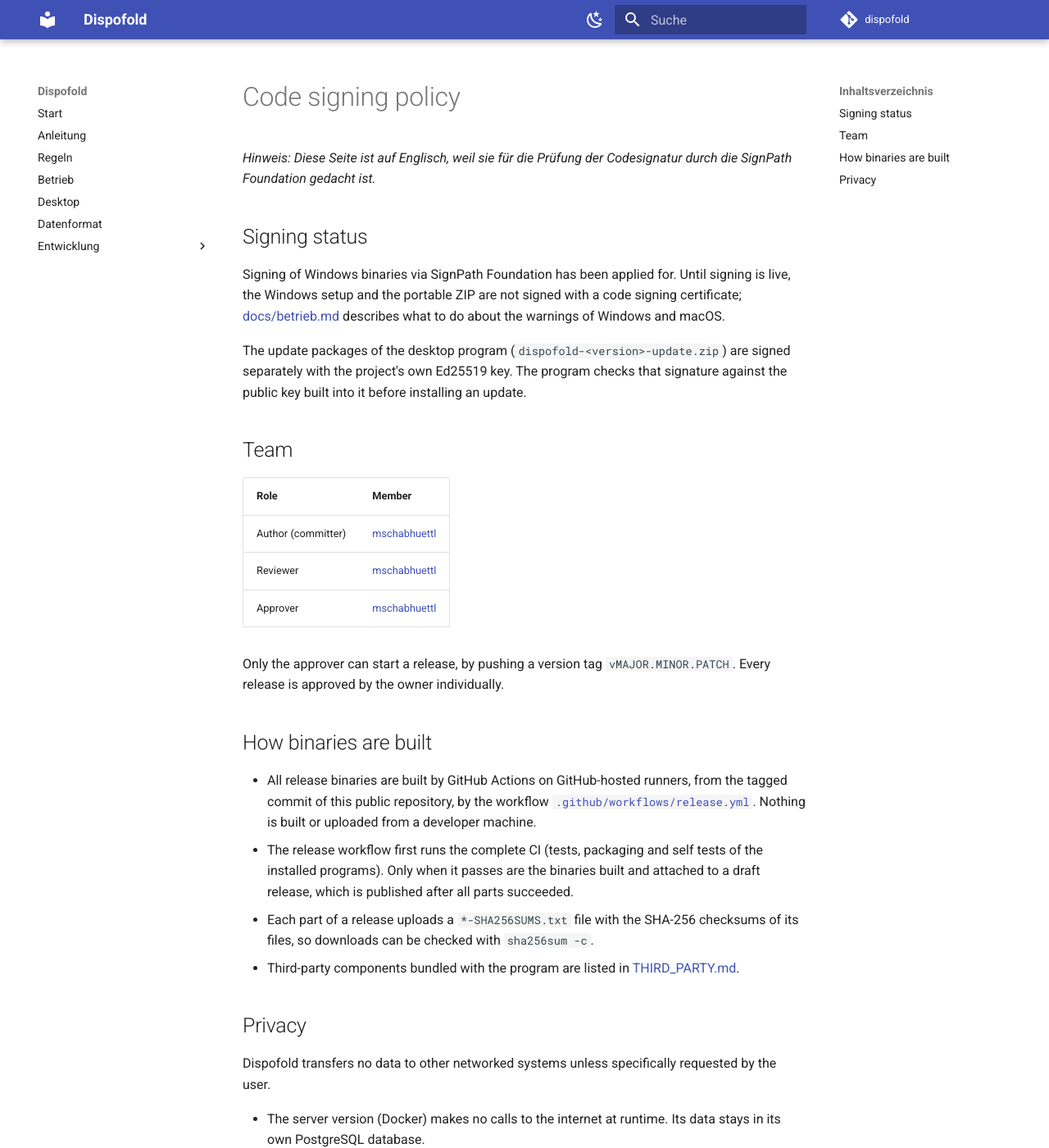
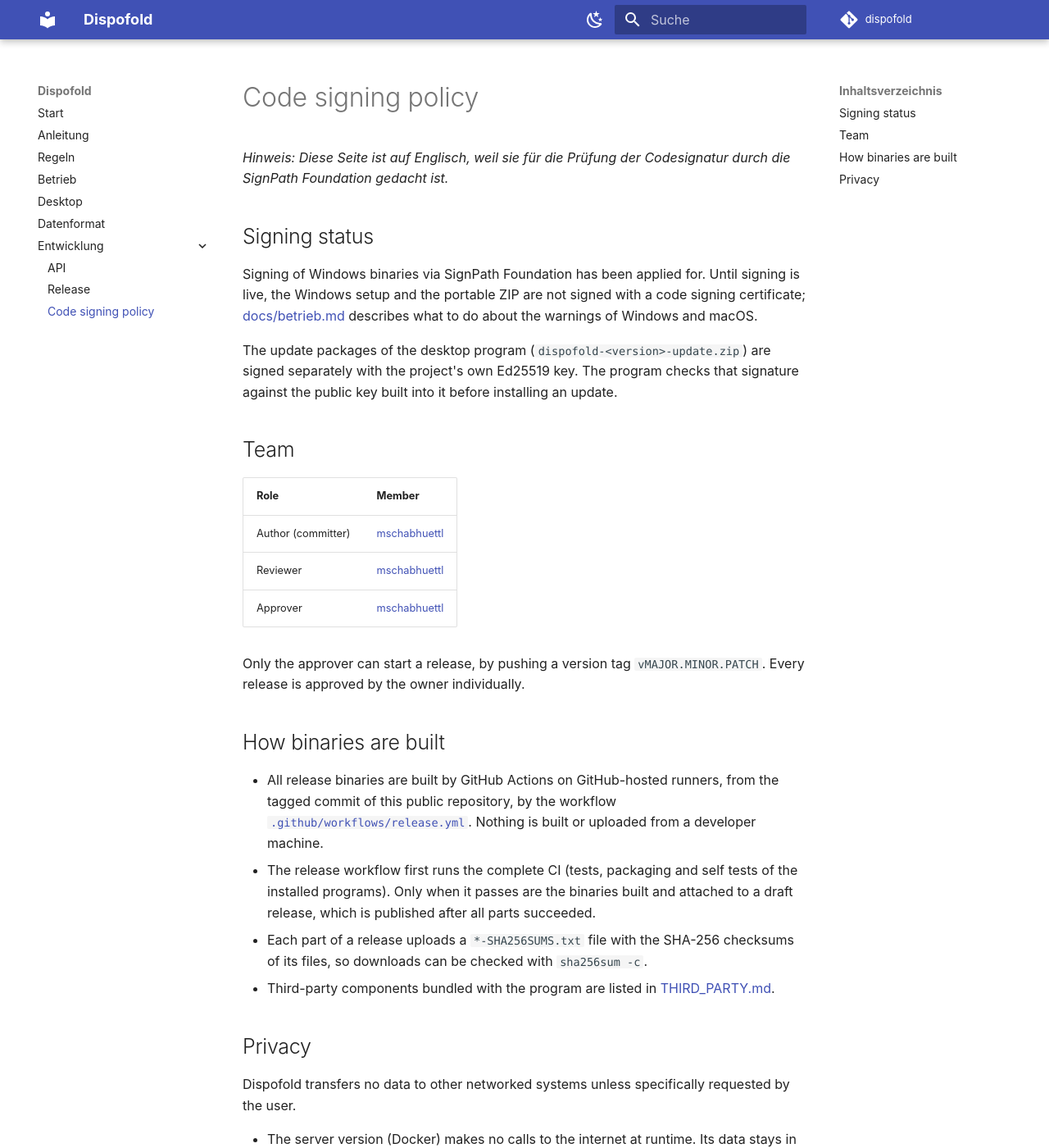
Before and after one commit to mschabhuettl/dispofold, an MkDocs documentation site: the page built from docs/code-signing-policy.md, in a window 1280 px wide and 1400 px high. Shown: the whole window at 82% size. Built offline with MkDocs 1.6.1 and Material for MkDocs 9.7.7, drawn with Linux system fonts in a browser that asks for light colours; comment, search, counter and statistics services are not loaded.

Commit message:
Documentation site: code signing policy under Entwicklung, system fonts instead of a font service

```diff
--- a/mkdocs.yml
+++ b/mkdocs.yml
@@ -21,10 +21,13 @@ nav:
   - Entwicklung:
       - API: api.md
       - Release: release.md
+      - Code signing policy: code-signing-policy.md
 
 theme:
   name: material
   language: de
+  # system fonts: the site loads nothing from font services
+  font: false
   features:
     - navigation.top
     - navigation.footer
```
